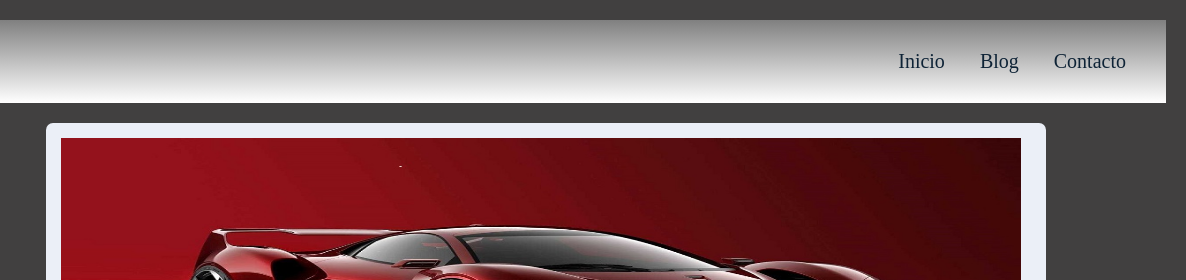
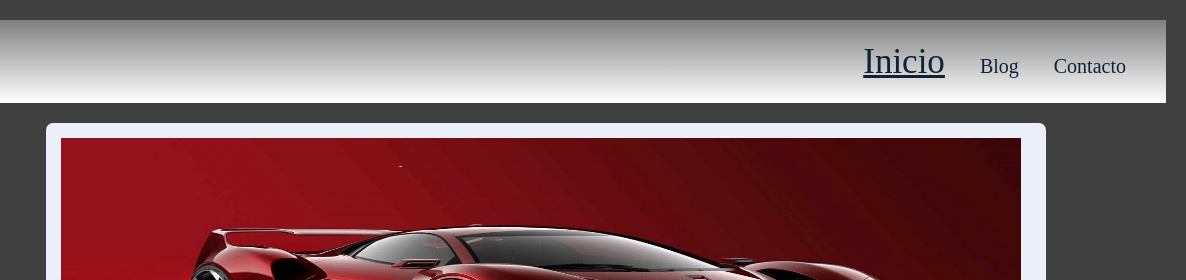
Before and after one commit to jac1968/web, a plain HTML site: page Pgrid.html in a window 1280 px wide. In both pictures the pointer is over the link "Inicio". Shown: the top 280 px of the page, 94-1280 px from the left. Drawn offline with Linux system fonts and the light colour scheme.

Commit message:
Agregar hover al menu

```diff
--- a/Pgrid.css
+++ b/Pgrid.css
@@ -10,6 +10,11 @@ body {
 a {
     text-decoration: none;
     color: rgb(14, 35, 54);
+}
+
+a:hover{
+    font-size: 35px;
+    text-decoration: underline;
 }
 
 header {
```
